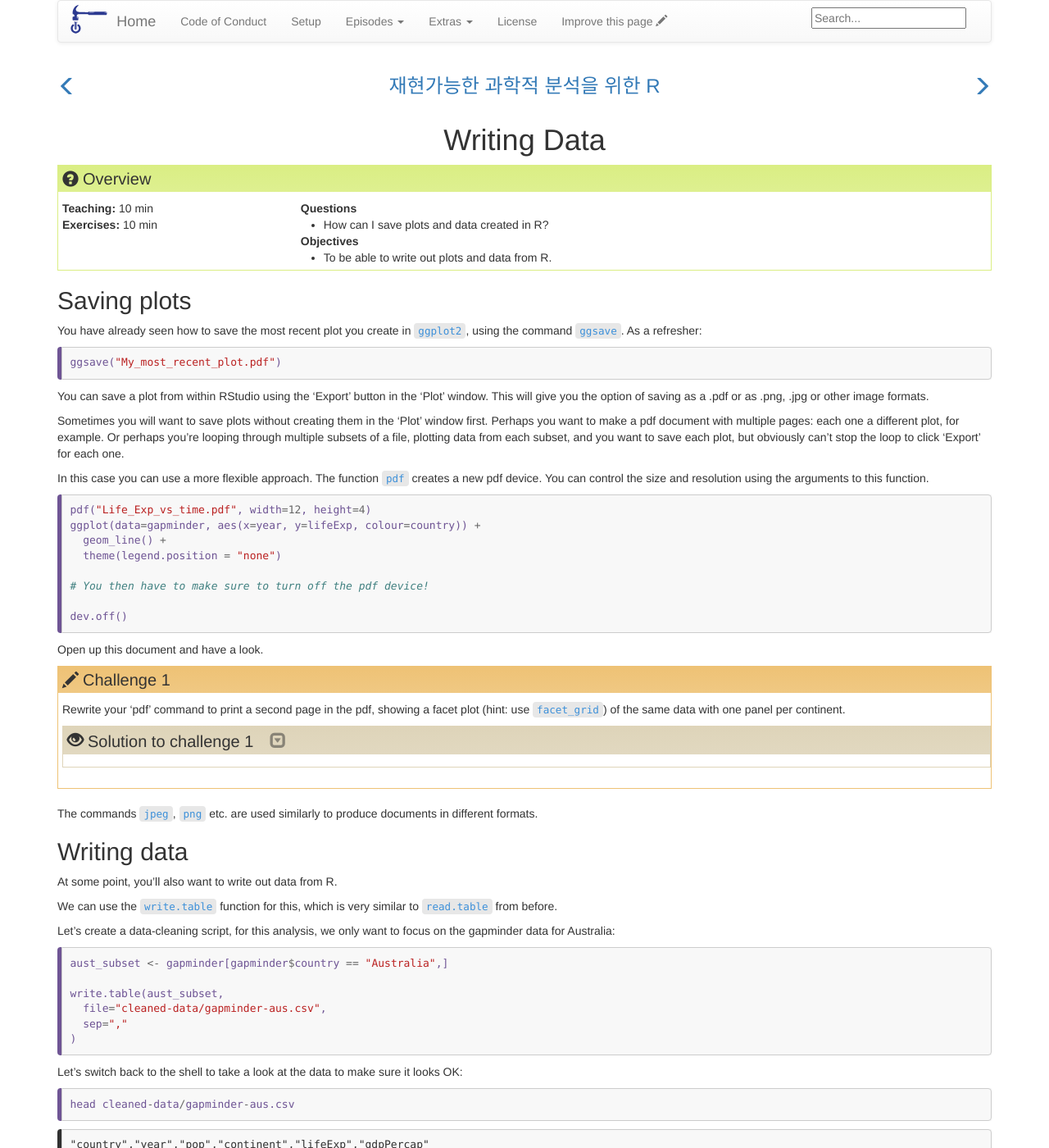
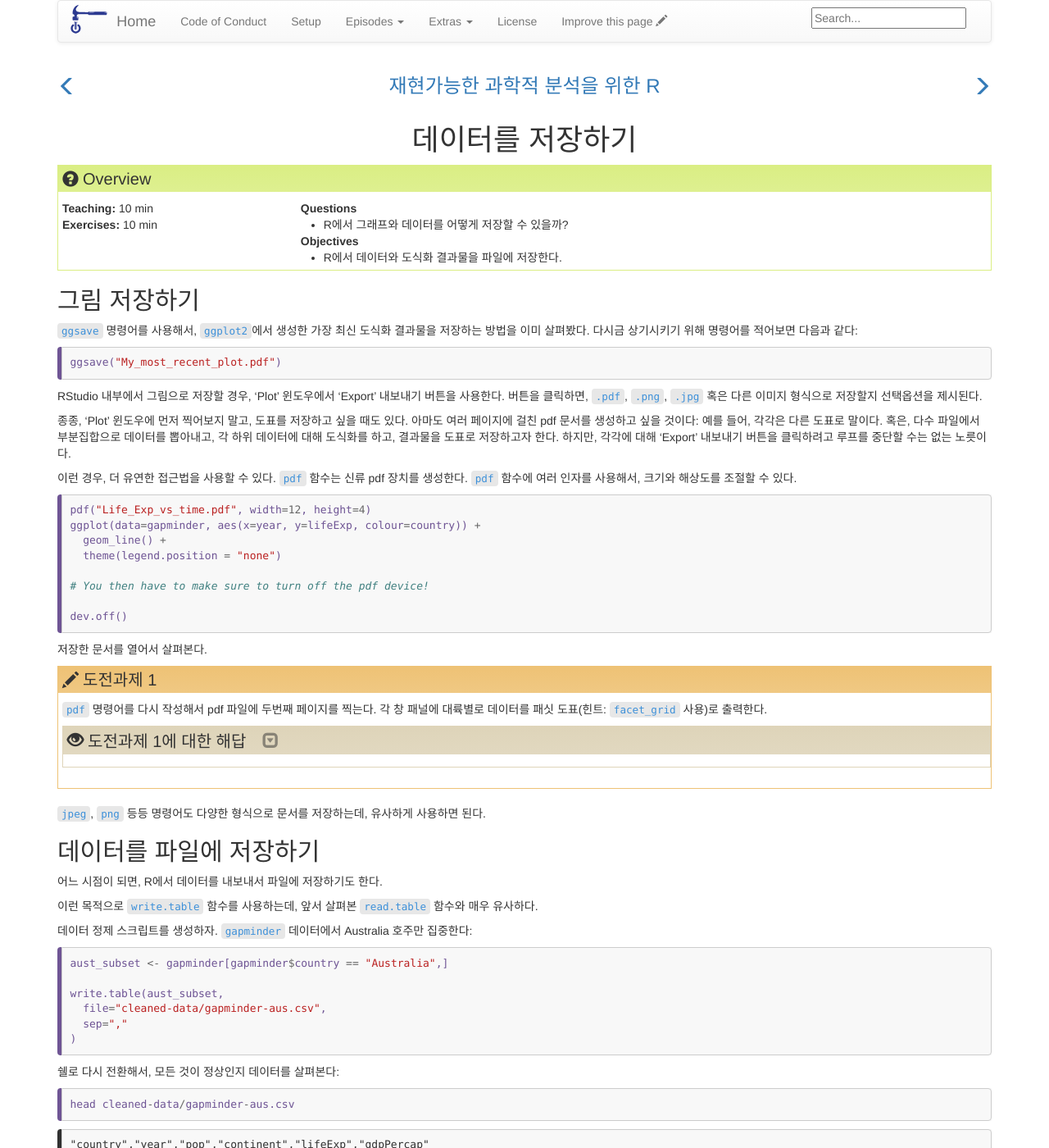
Before and after one commit to statkclee/r-gapminder-kr, a Jekyll site: the page built from _episodes/11-writing-data.md, in a window 1280 px wide and 1400 px high. Shown: the whole window at 82% size. Built offline with Jekyll 4.4.1, drawn with Linux system fonts in a browser that asks for light colours; some of the changed text lies outside the part shown.

Commit message:
compile...

````diff
--- a/_episodes/11-writing-data.md
+++ b/_episodes/11-writing-data.md
@@ -1,26 +1,27 @@
 ---
 # Please do not edit this file directly; it is auto generated.
 # Instead, please edit 11-writing-data.md in _episodes_rmd/
-title: Writing Data
+title: 데이터를 저장하기
 teaching: 10
 exercises: 10
 questions:
-- "How can I save plots and data created in R?"
+- "R에서 그래프와 데이터를 어떻게 저장할 수 있을까?"
 objectives:
-- "To be able to write out plots and data from R."
+- "R에서 데이터와 도식화 결과물을 파일에 저장한다."
 keypoints:
-- "Save plots from RStudio using the 'Export' button."
-- "Use `write.table` to save tabular data."
+- "'Export' 버튼을 사용해서 RStudio로부터 그래프를 저장한다."
+- "`write.table()` 함수를 사용해서 표형식 데이터를 저장한다."
 source: Rmd
 ---
 
 
 
+## 그림 저장하기
 
-## Saving plots
+`ggsave` 명령어를 사용해서,
+`ggplot2`에서 생성한 가장 최신 도식화 결과물을 저장하는 방법을 이미 살펴봤다.
+다시금 상기시키기 위해 명령어를 적어보면 다음과 같다:
 
-You have already seen how to save the most recent plot you create in `ggplot2`,
-using the command `ggsave`. As a refresher:
 
 
 ~~~
@@ -28,20 +29,23 @@ ggsave("My_most_recent_plot.pdf")
 ~~~
 {: .language-r}
 
-You can save a plot from within RStudio using the 'Export' button
-in the 'Plot' window. This will give you the option of saving as a
-.pdf or as .png, .jpg or other image formats.
+RStudio 내부에서 그림으로 저장할 경우,
+'Plot' 윈도우에서 'Export' 내보내기 버튼을 사용한다.
+버튼을 클릭하면, `.pdf`, `.png`, `.jpg` 혹은 다른 이미지 형식으로 저장할지
+선택옵션을 제시된다.
 
-Sometimes you will want to save plots without creating them in the
-'Plot' window first. Perhaps you want to make a pdf document with
-multiple pages: each one a different plot, for example. Or perhaps
-you're looping through multiple subsets of a file, plotting data from
-each subset, and you want to save each plot, but obviously can't stop
-the loop to click 'Export' for each one.
+종종, 'Plot' 윈도우에 먼저 찍어보지 말고, 도표를 저장하고 싶을 때도 있다.
+아마도 여러 페이지에 걸친 pdf 문서를 생성하고 싶을 것이다:
+예를 들어, 각각은 다른 도표로 말이다.
+혹은, 다수 파일에서 부분집합으로 데이터를 뽑아내고,
+각 하위 데이터에 대해 도식화를 하고, 결과물을 도표로 저장하고자 한다.
+하지만, 각각에 대해 'Export' 내보내기 버튼을 클릭하려고 루프를
+중단할 수는 없는 노릇이다.
 
-In this case you can use a more flexible approach. The function
-`pdf` creates a new pdf device. You can control the size and resolution
-using the arguments to this function.
+이런 경우, 더 유연한 접근법을 사용할 수 있다.
+`pdf` 함수는 신류 pdf 장치를 생성한다.
+`pdf` 함수에 여러 인자를 사용해서, 크기와 해상도를 조절할 수 있다.
+
 
 
 ~~~
@@ -56,14 +60,14 @@ dev.off()
 ~~~
 {: .language-r}
 
-Open up this document and have a look.
+저장한 문서를 열어서 살펴본다.
 
-> ## Challenge 1
+> ## 도전과제 1
 >
-> Rewrite your 'pdf' command to print a second
-> page in the pdf, showing a facet plot (hint: use `facet_grid`)
-> of the same data with one panel per continent.
-> > ## Solution to challenge 1
+> `pdf` 명령어를 다시 작성해서 pdf 파일에 두번째 페이지를 찍는다.
+> 각 창 패널에 대륙별로 데이터를 패싯 도표(힌트: `facet_grid` 사용)로 출력한다.
+>
+> > ## 도전과제 1에 대한 해답
 > >
 > >
 > > ~~~
@@ -79,19 +83,20 @@ Open up this document and have a look.
 > {: .solution}
 {: .challenge}
 
+`jpeg`, `png` 등등 명령어도 다양한 형식으로 문서를 저장하는데,
+유사하게 사용하면 된다.
 
-The commands `jpeg`, `png` etc. are used similarly to produce
-documents in different formats.
 
-## Writing data
+## 데이터를 파일에 저장하기
 
-At some point, you'll also want to write out data from R.
+어느 시점이 되면, R에서 데이터를 내보내서 파일에 저장하기도 한다.
 
-We can use the `write.table` function for this, which is
-very similar to `read.table` from before.
+이런 목적으로 `write.table` 함수를 사용하는데,
+앞서 살펴본 `read.table` 함수와 매우 유사하다.
 
-Let's create a data-cleaning script, for this analysis, we
-only want to focus on the gapminder data for Australia:
+데이터 정제 스크립트를 생성하자.
+`gapminder` 데이터에서 Australia 호주만 집중한다:
+
 
 
 ~~~
@@ -104,8 +109,7 @@ write.table(aust_subset,
 ~~~
 {: .language-r}
 
-Let's switch back to the shell to take a look at the data to make sure it looks
-OK:
+쉘로 다시 전환해서, 모든 것이 정상인지 데이터를 살펴본다:
 
 
 ~~~
@@ -130,24 +134,24 @@ head cleaned-data/gapminder-aus.csv
 ~~~
 {: .output}
 
-Hmm, that's not quite what we wanted. Where did all these
-quotation marks come from? Also the row numbers are
-meaningless.
+음... 엄밀하게 보면 원하는 바는 아니다.
+이 모든 인용부호는 어디서 왔을까?
+또한 행번호도 보이는데 무의미하다.
 
-Let's look at the help file to work out how to change this
-behaviour.
+도움말 파일을 살펴보고, 파일에 저장하는 방식을 변경해 본다.
+
 
 
 ~~~
 ?write.table
 ~~~
 {: .language-r}
+기본디폴트 설정으로 데이터를 파일에 저장할 때,
+R은 자동으로 인용부호로 문자벡터를 감싼다.
+행과 칼럼 명칭도 파일에 저장한다.
 
-By default R will wrap character vectors with quotation marks
-when writing out to file. It will also write out the row and
-column names.
+다음과 같이 고쳐본다:
 
-Let's fix this:
 
 
 ~~~
@@ -159,7 +163,7 @@ write.table(
 ~~~
 {: .language-r}
 
-Now lets look at the data again using our shell skills:
+쉘 기술을 사용해서 다시 데이터를 살펴본다:
 
 
 ~~~
@@ -184,16 +188,17 @@ Australia,1992,17481977,Oceania,77.56,23424.76683
 ~~~
 {: .output}
 
-That looks better!
+훨씬 좋아보인다!
 
-> ## Challenge 2
+> ## 도전과제 2
 >
-> Write a data-cleaning script file that subsets the gapminder
-> data to include only data points collected since 1990.
+> 1990 년 이후 수집된 데이터를 `gapminder` 데이터에서
+> 부분집합으로 구성하는 데이터-정제 스크립트를 작성하라.
 >
-> Use this script to write out the new subset to a file
-> in the `cleaned-data/` directory.
-> > ## Solution to challenge 2
+> 상기 스크립트를 사용해서, 작업한 신규 부분집합 데이터를
+> `cleaned-data/` 디렉토리에 파일로 저장한다.
+>
+> > ## 도전과제 2에 대한 해답
 > >
 > >
 > > ~~~
--- a/_episodes_rmd/11-writing-data.Rmd
+++ b/_episodes_rmd/11-writing-data.Rmd
@@ -70,7 +70,7 @@ dev.off()
 > `pdf` 명령어를 다시 작성해서 pdf 파일에 두번째 페이지를 찍는다.
 > 각 창 패널에 대륙별로 데이터를 패싯 도표(힌트: `facet_grid` 사용)로 출력한다.
 >
-> ## 도전과제 1에 대한 해답
+> > ## 도전과제 1에 대한 해답
 > >
 > > ```{r, eval = FALSE}
 > > pdf("Life_Exp_vs_time.pdf", width = 12, height = 4)
````
Also changed, not shown: _episodes/01-rstudio-intro.md (+1 -1 lines).
